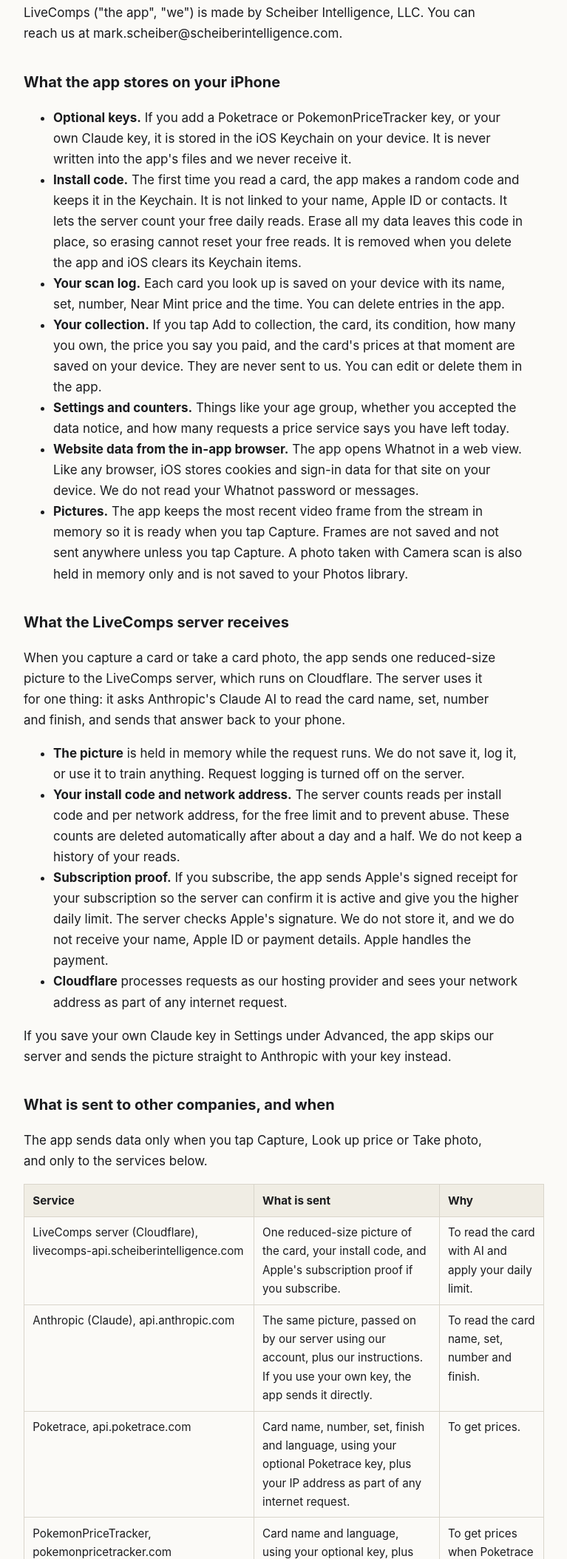
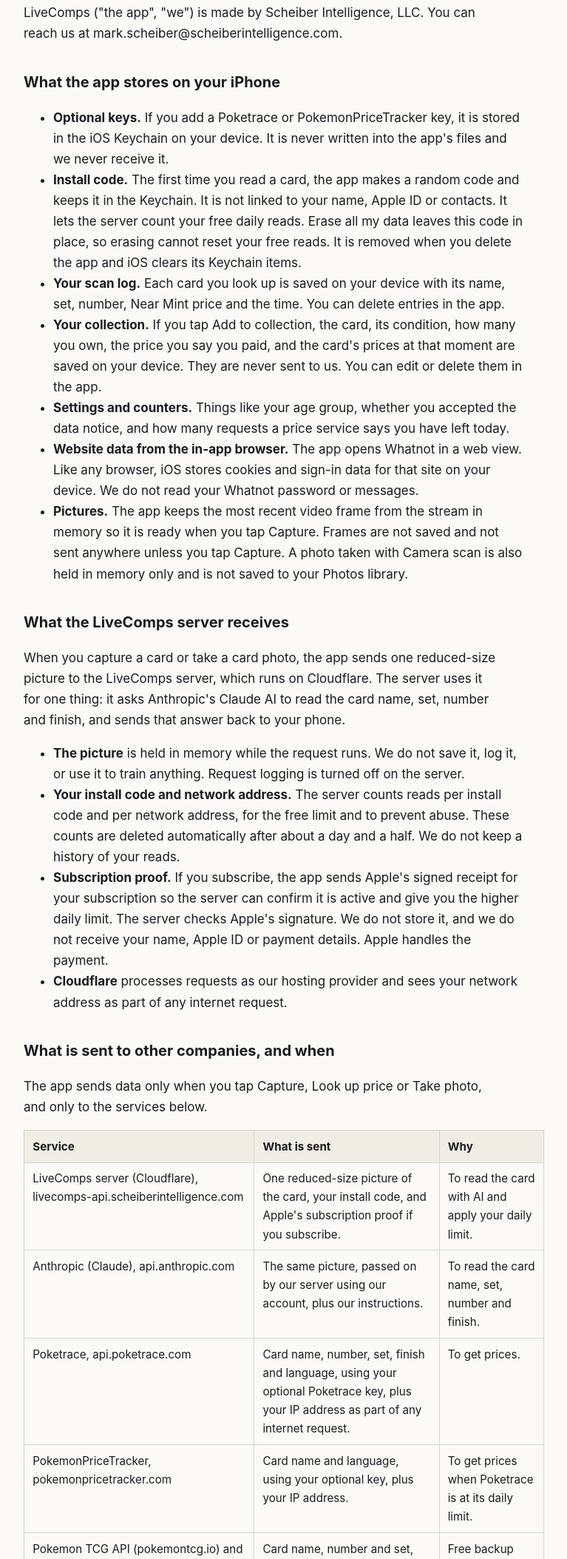
Before and after one commit to markscheiber0/beatsteamprices, a plain HTML site: page public/privacy.html in a window 1280 px wide. Shown: the part 491-2598 px from the top of the page at 74% size, without its empty margins (256-1023 px from the left). Drawn offline with Linux system fonts and the light colour scheme.

Commit message:
Remove own Claude key option from legal pages
Co-Authored-By: Claude Sonnet 5.5 <noreply@anthropic.com>
Claude-Session: https://claude.ai/code/session_01XS1tWDuM9Ah2JvBZp9zbhw

```diff
--- a/public/privacy.html
+++ b/public/privacy.html
@@ -27,7 +27,7 @@ nav a{margin-right:1rem}
 
 <h2>What the app stores on your iPhone</h2>
 <ul>
-<li><strong>Optional keys.</strong> If you add a Poketrace or PokemonPriceTracker key, or your own Claude key, it is stored in the iOS Keychain on your device. It is never written into the app's files and we never receive it.</li>
+<li><strong>Optional keys.</strong> If you add a Poketrace or PokemonPriceTracker key, it is stored in the iOS Keychain on your device. It is never written into the app's files and we never receive it.</li>
 <li><strong>Install code.</strong> The first time you read a card, the app makes a random code and keeps it in the Keychain. It is not linked to your name, Apple ID or contacts. It lets the server count your free daily reads. Erase all my data leaves this code in place, so erasing cannot reset your free reads. It is removed when you delete the app and iOS clears its Keychain items.</li>
 <li><strong>Your scan log.</strong> Each card you look up is saved on your device with its name, set, number, Near Mint price and the time. You can delete entries in the app.</li>
 <li><strong>Your collection.</strong> If you tap Add to collection, the card, its condition, how many you own, the price you say you paid, and the card's prices at that moment are saved on your device. They are never sent to us. You can edit or delete them in the app.</li>
@@ -44,14 +44,12 @@ nav a{margin-right:1rem}
 <li><strong>Subscription proof.</strong> If you subscribe, the app sends Apple's signed receipt for your subscription so the server can confirm it is active and give you the higher daily limit. The server checks Apple's signature. We do not store it, and we do not receive your name, Apple ID or payment details. Apple handles the payment.</li>
 <li><strong>Cloudflare</strong> processes requests as our hosting provider and sees your network address as part of any internet request.</li>
 </ul>
-<p>If you save your own Claude key in Settings under Advanced, the app skips our server and sends the picture straight to Anthropic with your key instead.</p>
-
 <h2>What is sent to other companies, and when</h2>
 <p>The app sends data only when you tap Capture, Look up price or Take photo, and only to the services below.</p>
 <table>
 <tr><th>Service</th><th>What is sent</th><th>Why</th></tr>
 <tr><td>LiveComps server (Cloudflare), livecomps-api.scheiberintelligence.com</td><td>One reduced-size picture of the card, your install code, and Apple's subscription proof if you subscribe.</td><td>To read the card with AI and apply your daily limit.</td></tr>
-<tr><td>Anthropic (Claude), api.anthropic.com</td><td>The same picture, passed on by our server using our account, plus our instructions. If you use your own key, the app sends it directly.</td><td>To read the card name, set, number and finish.</td></tr>
+<tr><td>Anthropic (Claude), api.anthropic.com</td><td>The same picture, passed on by our server using our account, plus our instructions.</td><td>To read the card name, set, number and finish.</td></tr>
 <tr><td>Poketrace, api.poketrace.com</td><td>Card name, number, set, finish and language, using your optional Poketrace key, plus your IP address as part of any internet request.</td><td>To get prices.</td></tr>
 <tr><td>PokemonPriceTracker, pokemonpricetracker.com</td><td>Card name and language, using your optional key, plus your IP address.</td><td>To get prices when Poketrace is at its daily limit.</td></tr>
 <tr><td>Pokemon TCG API (pokemontcg.io) and TCGdex (tcgdex.net)</td><td>Card name, number and set, plus your IP address. No key.</td><td>Free backup price sources.</td></tr>
```
Also changed, not shown: public/support.html (+1 -1 lines), public/terms.html (+1 -1 lines).
